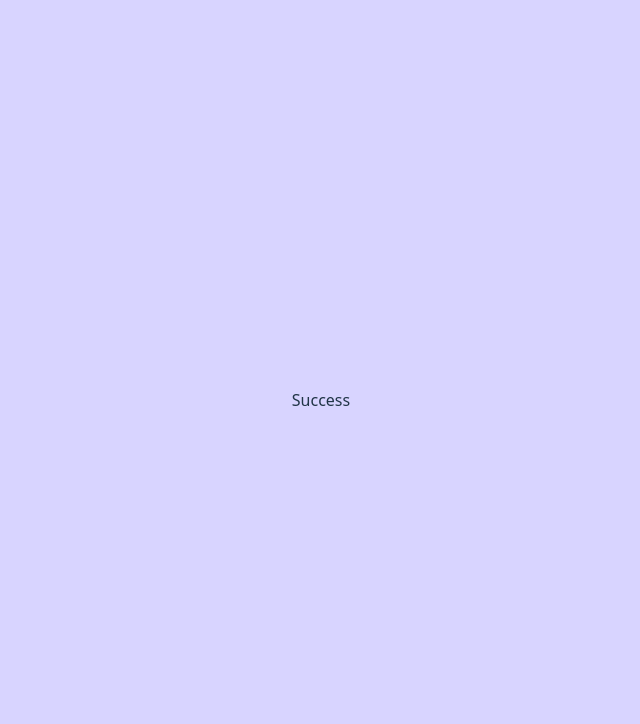
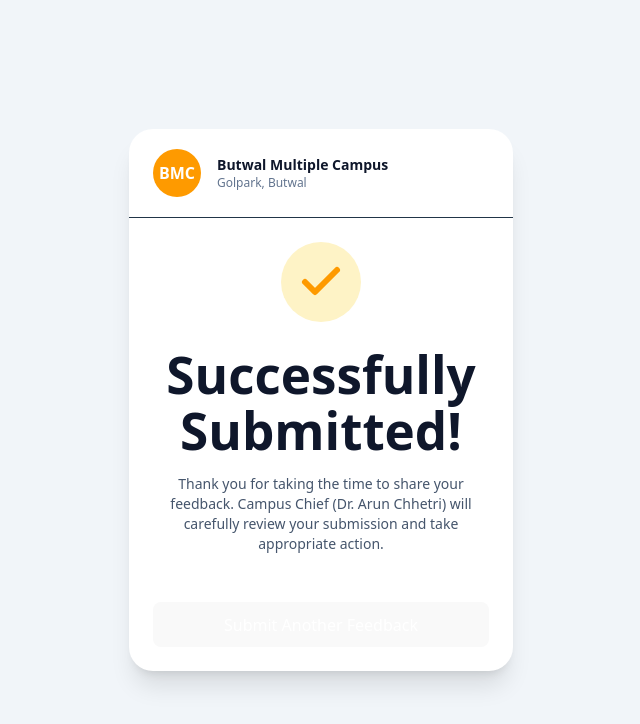
Before and after one commit to Neeschal1/BMCVoice, a React (Vite) app in the folder frontend_web/: page /person/details/recheck/success in a window 1280 px wide. Shown: the top 724 px of the page, without its empty margins (319-959 px from the left). Built offline with nearby package versions, Linux system fonts and the light colour scheme.

Commit message:
success screen completed

```diff
--- a/frontend_web/src/pages/recheck.jsx
+++ b/frontend_web/src/pages/recheck.jsx
@@ -12,7 +12,7 @@ const Recheck = ({}) => {
     const {name, address, phone, details} = location.state || {}
 
     const handleSubmit = () => {
-
+        navigate("/person/details/recheck/success/")
     }
 
   return (
--- a/frontend_web/src/pages/success.jsx
+++ b/frontend_web/src/pages/success.jsx
@@ -1,9 +1,68 @@
-import React from 'react'
+import React from "react";
+import { Check } from "lucide-react";
+import { useNavigate } from "react-router-dom";
 
-const Success = () => {
+const Success = ({ referenceId, onReset }) => {
+  const navigate = useNavigate();
+  const newSubmit = () => {
+    navigate("/");
+  };
   return (
-    <div>Success</div>
-  )
-}
+    <div className="flex min-h-screen w-full items-center justify-center bg-slate-100">
+      <div className="w-full max-w-sm rounded-3xl bg-white shadow-xl animate-fade-in">
+        {/* Header */}
+        <div className="flex items-center gap-4 border-b px-6 py-5">
+          <div className="flex h-12 w-12 items-center justify-center rounded-full bg-amber-500">
+            <span className="font-bold text-white">BMC</span>
+          </div>
+          <div>
+            <h2 className="text-sm font-semibold text-slate-900">
+              Butwal Multiple Campus
+            </h2>
+            <p className="text-xs text-slate-500">Golpark, Butwal</p>
+          </div>
+        </div>
 
-export default Success
+        {/* Content */}
+        <div className="px-6 py-6 flex flex-col items-center text-center">
+          <div className="mb-6 flex items-center justify-center">
+            <div className="h-20 w-20 flex items-center justify-center rounded-full bg-amber-100">
+              <Check size={48} strokeWidth={3} className="text-amber-500" />
+            </div>
+          </div>
+
+          <h1 className="mb-4 text-2xl font-bold text-slate-900">
+            Successfully <br /> Submitted!
+          </h1>
+
+          <p className="mb-6 text-sm text-slate-600">
+            Thank you for taking the time to share your feedback. Campus Chief
+            (Dr. Arun Chhetri) will carefully review your submission and take
+            appropriate action.
+          </p>
+
+          {referenceId && (
+            <div className="mb-6 w-full rounded-lg border border-slate-300 bg-slate-50 px-4 py-3">
+              <p className="text-xs text-slate-500">REFERENCE ID</p>
+              <p className="text-sm font-semibold text-slate-900">
+                {referenceId}
+              </p>
+            </div>
+          )}
+        </div>
+
+        {/* Button */}
+        <div className="px-6 pb-6">
+          <button
+            onClick={newSubmit}
+            className="w-full rounded-xl bg-amber-500 py-3 font-semibold text-white transition hover:bg-amber-600"
+          >
+            Submit Another Feedback
+          </button>
+        </div>
+      </div>
+    </div>
+  );
+};
+
+export default Success;
```
